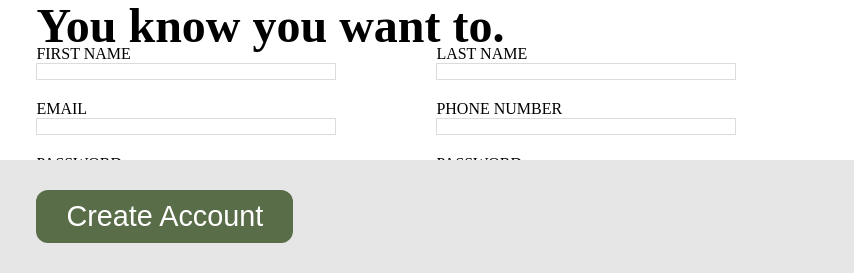
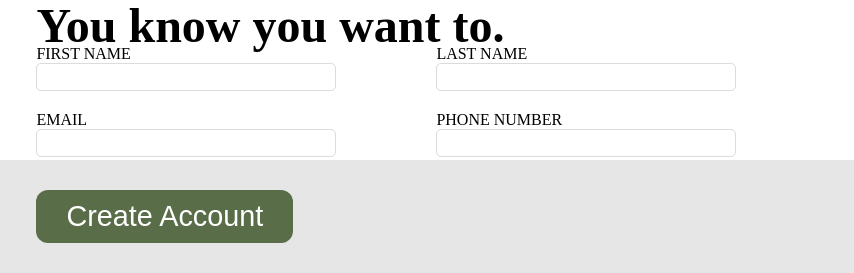
Before and after one commit to ConfusedGerman/SignUpForm, a plain HTML site: page index.html in a window 1280 px wide. Shown: the part 373-646 px from the top of the page, 426-1280 px from the left. Drawn offline with Linux system fonts and the light colour scheme.

Commit message:
Make fonts bigger and input fields rounded

```diff
--- a/style.css
+++ b/style.css
@@ -121,4 +121,6 @@ input {
   margin: 0;
   box-sizing: border-box;
   border: 1px solid gainsboro;
+  font-size: 1.4em;
+  border-radius: 5px;
 }
```
